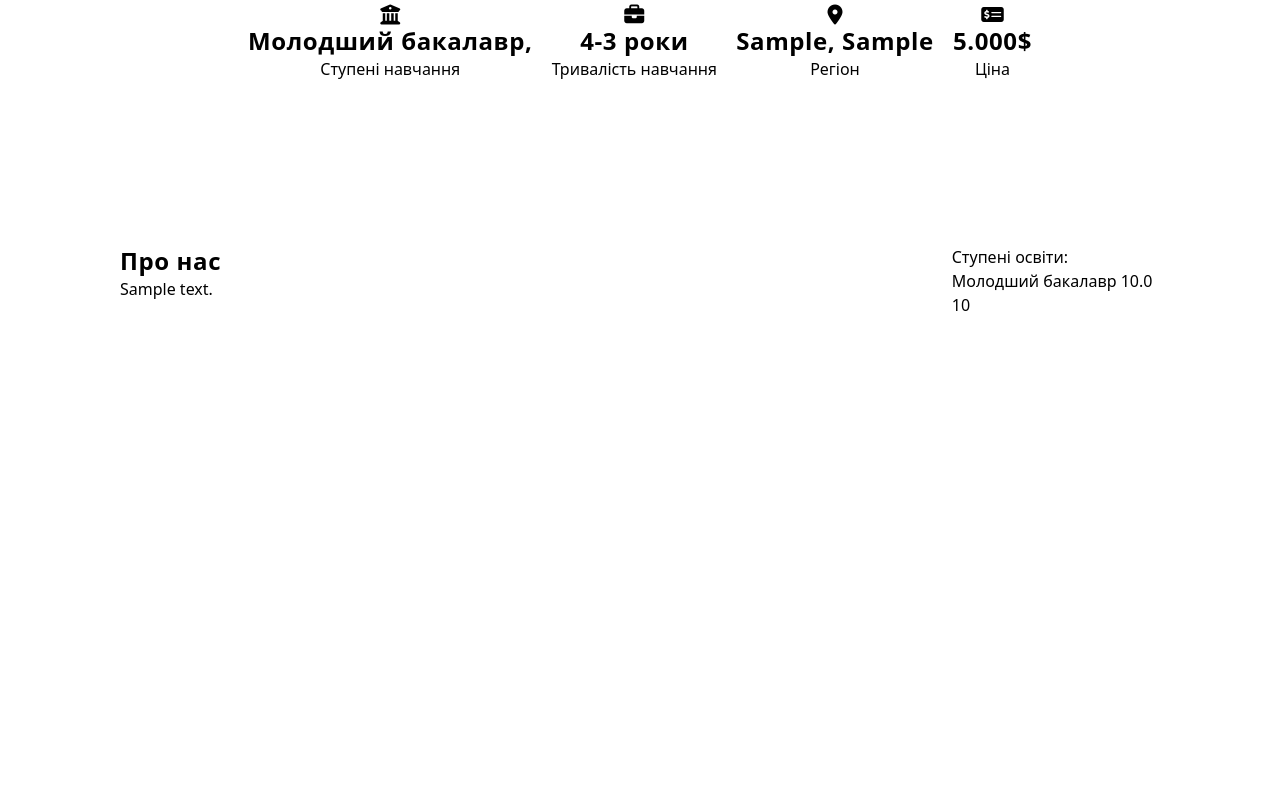
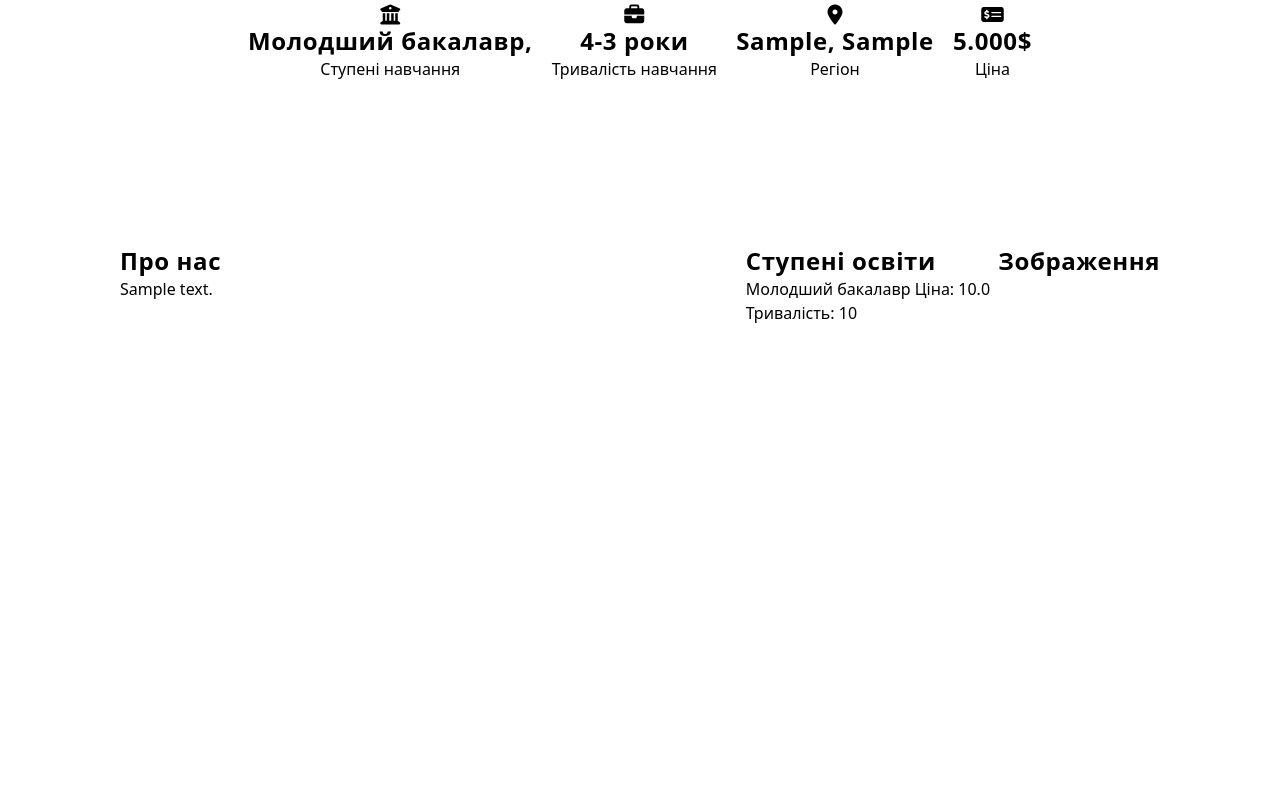
Before and after one commit to heetaru/MARCI, a Django app: page /fakulty/1 in a window 1280 px wide. Shown: the part 951-1755 px from the top of the page. Run offline with Django 5.2, Linux system fonts and the light colour scheme; tables that the repository leaves empty hold one stand-in row (values such as "Sample post"); some libraries are stand-ins or nearby versions.

Commit message:
addictional images on faculty page

```diff
--- a/application/universities/templates/universities/fakulty.html
+++ b/application/universities/templates/universities/fakulty.html
@@ -56,13 +56,20 @@
 
         </div>
         <div>
-            <h2>Ступені освіти:</h2>
+            <h2 class="text-2xl font-bold tracking-wide">Ступені освіти</h2>
             {% for degree in university.degrees.all %}
                 <div>{{ degree.get_type_display }}
-                {{ degree.cost }}
-                {{ degree.duration }}</div>
+                Ціна: {{ degree.cost }}
+                Тривалість: {{ degree.duration }}</div>
             {% endfor %}
         </div>
+    <div>
+        <h2 class="text-2xl font-bold tracking-wide">Зображення</h2>
+{#    Зробити з цього карусельку#}
+        {% for image in additional_images %}
+            <img src="{{ image.image.url }}"  class="w-52" alt="">
+        {% endfor %}
+    </div>
     </div>
 
 
```
